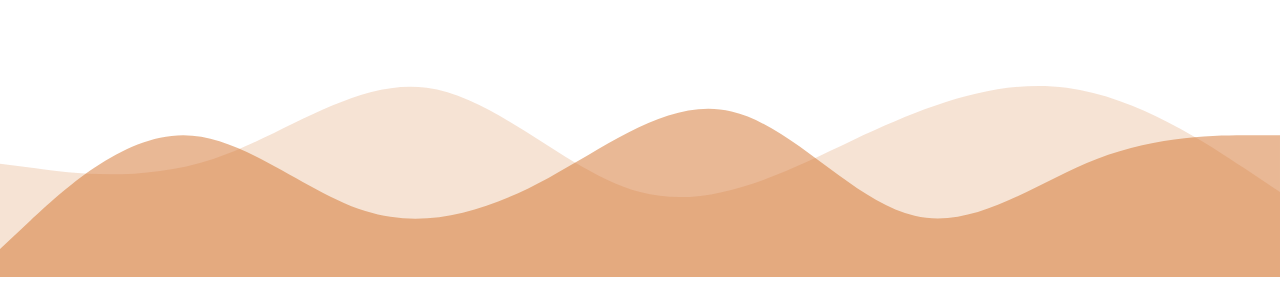
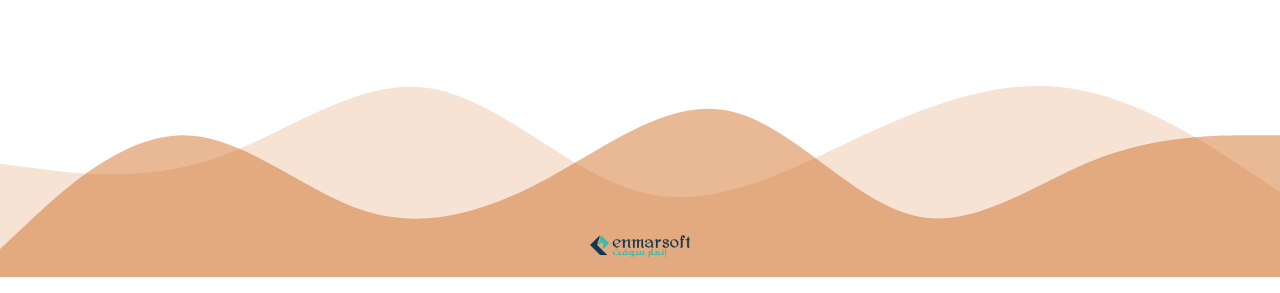
Before and after one commit to waeldev10/for_you, a plain HTML site: page index.html in a window 1280 px wide. Shown: the part 523-816 px from the top of the page. Drawn offline with Linux system fonts and the light colour scheme.

Commit message:
first commit .b

```diff
--- a/index.html
+++ b/index.html
@@ -75,7 +75,7 @@
         justify-content: space-between;
         border-bottom: .5px solid rgba(189, 101, 18, 0.3)
     }
-    img{
+    .logo{
         width: 100px;
         height: 80px;
     }
@@ -94,6 +94,15 @@
     .icon{
         fill: #838484;
         width: 80px !important;
+    }
+    .enmar{
+        position: fixed;
+        bottom: 20px;
+        z-index: 999;
+        left: 50%;
+        width: 100px;
+        /* height: 20px; */
+        transform: translateX(-50%);
     }
     @media screen and (max-width:1000px){
 
@@ -149,7 +158,7 @@
 <body>
 
     <header dir="rtl">
-        <img src="logo.webp" alt="">
+        <img class="logo" src="logo.webp" alt="">
         <nav class="nav">
             <a href=""><i class="fa-brands fa-whatsapp"></i></a>
             <a href=""><i class="fa-brands fa-facebook"></i></a>
@@ -253,6 +262,7 @@ c-55 2 -74 -1 -78 -11z"/>
     </path>
     </svg>
 
+    <img class="enmar" src="Asset-9_3x.webp" alt="">
 
 
     <svg class="img svg" xmlns="http://www.w3.org/2000/svg" viewBox="0 0 1440 320"><path fill="#d3732c" fill-opacity="1" d="M0,192L40,197.3C80,203,160,213,240,186.7C320,160,400,96,480,106.7C560,117,640,203,720,224C800,245,880,203,960,165.3C1040,128,1120,96,1200,106.7C1280,117,1360,171,1400,197.3L1440,224L1440,320L1400,320C1360,320,1280,320,1200,320C1120,320,1040,320,960,320C880,320,800,320,720,320C640,320,560,320,480,320C400,320,320,320,240,320C160,320,80,320,40,320L0,320Z"></path></svg>
```
Also changed, not shown: Asset-9_3x.webp (added).
